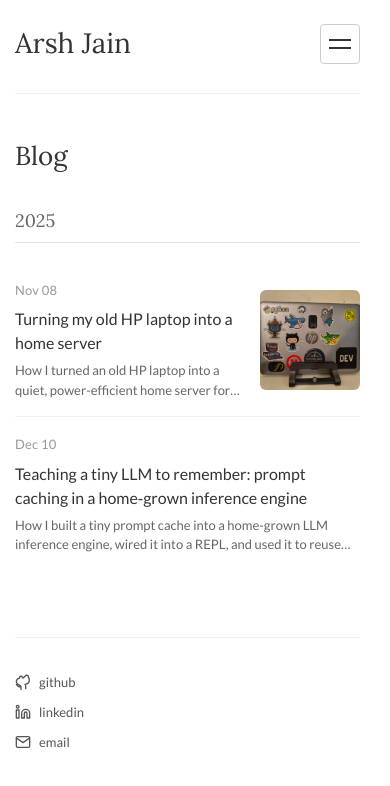
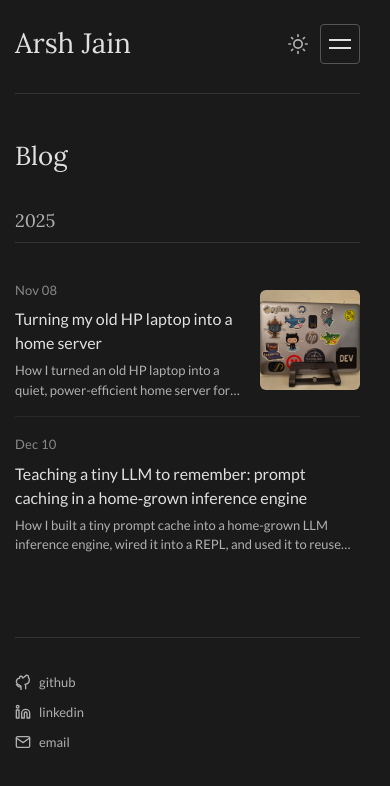
Before and after one commit to arsh14jain/arsh14jain.github.io, a React (Vite) app: page /blog in a window 390 px wide. Shown: the top 786 px of the page. Built offline with nearby package versions, Linux system fonts and the light colour scheme.

Commit message:
Add dark mode support and fix mobile controls visibility
- Add ThemeContext with dark mode default
- Add theme toggle button (desktop and mobile)
- Fix mobile controls visibility on phone screens
- Add comprehensive dark mode styles
- Reorganize CSS structure for better maintainability

```diff
--- a/src/App.jsx
+++ b/src/App.jsx
@@ -1,5 +1,6 @@
 import React from 'react';
 import { BrowserRouter as Router, Routes, Route } from 'react-router-dom';
+import { ThemeProvider } from './contexts/ThemeContext';
 import Layout from './components/Layout';
 import Home from './pages/Home';
 import Blog from './pages/Blog';
@@ -10,6 +11,7 @@ import './styles/main.css';
 
 function App() {
   return (
+    <ThemeProvider>
       <Router>
         <Layout>
           <Routes>
@@ -19,6 +21,7 @@ function App() {
           </Routes>
         </Layout>
       </Router>
+    </ThemeProvider>
   );
 }
 
--- a/src/components/Header.jsx
+++ b/src/components/Header.jsx
@@ -1,8 +1,10 @@
 import React, { useState } from 'react';
 import { Link } from 'react-router-dom';
+import { useTheme } from '../contexts/ThemeContext';
 
 const Header = () => {
   const [isMenuOpen, setIsMenuOpen] = useState(false);
+  const { isDarkMode, toggleTheme } = useTheme();
 
   const toggleMenu = () => {
     setIsMenuOpen(!isMenuOpen);
@@ -12,24 +14,57 @@ const Header = () => {
     setIsMenuOpen(false);
   };
 
+  const themeToggleButton = (
+    <button
+      className="theme-toggle"
+      onClick={toggleTheme}
+      aria-label={isDarkMode ? 'Switch to light mode' : 'Switch to dark mode'}
+      title={isDarkMode ? 'Switch to light mode' : 'Switch to dark mode'}
+    >
+      {isDarkMode ? (
+        <svg width="20" height="20" viewBox="0 0 24 24" fill="none" stroke="currentColor" strokeWidth="2" strokeLinecap="round" strokeLinejoin="round">
+          <circle cx="12" cy="12" r="5"></circle>
+          <line x1="12" y1="1" x2="12" y2="3"></line>
+          <line x1="12" y1="21" x2="12" y2="23"></line>
+          <line x1="4.22" y1="4.22" x2="5.64" y2="5.64"></line>
+          <line x1="18.36" y1="18.36" x2="19.78" y2="19.78"></line>
+          <line x1="1" y1="12" x2="3" y2="12"></line>
+          <line x1="21" y1="12" x2="23" y2="12"></line>
+          <line x1="4.22" y1="19.78" x2="5.64" y2="18.36"></line>
+          <line x1="18.36" y1="5.64" x2="19.78" y2="4.22"></line>
+        </svg>
+      ) : (
+        <svg width="20" height="20" viewBox="0 0 24 24" fill="none" stroke="currentColor" strokeWidth="2" strokeLinecap="round" strokeLinejoin="round">
+          <path d="M21 12.79A9 9 0 1 1 11.21 3 7 7 0 0 0 21 12.79z"></path>
+        </svg>
+      )}
+    </button>
+  );
+
   return (
     <header className="main-header">
       <div className="name"><Link to="/" onClick={closeMenu}>Arsh Jain</Link></div>
-      <button
-        className={`hamburger-menu ${isMenuOpen ? 'active' : ''}`}
-        onClick={toggleMenu}
-        aria-label="Toggle navigation"
-        aria-expanded={isMenuOpen}
-      >
-        <span></span>
-        <span></span>
-        <span></span>
-      </button>
       <nav className={`main-nav ${isMenuOpen ? 'active' : ''}`}>
         <ul>
           <li><Link to="/blog" onClick={closeMenu}>Blog</Link></li>
+          <li className="theme-toggle-desktop">
+            {themeToggleButton}
+          </li>
         </ul>
       </nav>
+      <div className="mobile-controls">
+        {themeToggleButton}
+        <button
+          className={`hamburger-menu ${isMenuOpen ? 'active' : ''}`}
+          onClick={toggleMenu}
+          aria-label="Toggle navigation"
+          aria-expanded={isMenuOpen}
+        >
+          <span></span>
+          <span></span>
+          <span></span>
+        </button>
+      </div>
     </header>
   );
 };
--- /dev/null
+++ b/src/contexts/ThemeContext.jsx
@@ -0,0 +1,50 @@
+import React, { createContext, useContext, useState, useEffect } from 'react';
+
+const ThemeContext = createContext();
+
+export const useTheme = () => {
+  const context = useContext(ThemeContext);
+  if (!context) {
+    throw new Error('useTheme must be used within a ThemeProvider');
+  }
+  return context;
+};
+
+export const ThemeProvider = ({ children }) => {
+  // Default to dark mode if no preference is saved
+  const [isDarkMode, setIsDarkMode] = useState(() => {
+    const saved = localStorage.getItem('theme');
+    // Default to dark mode (true) if no saved preference exists
+    const shouldBeDark = saved ? saved === 'dark' : true;
+
+    // Apply class immediately to prevent flash
+    if (shouldBeDark) {
+      document.documentElement.classList.add('dark-mode');
+    } else {
+      document.documentElement.classList.remove('dark-mode');
+    }
+
+    return shouldBeDark;
+  });
+
+  useEffect(() => {
+    // Apply theme to document
+    if (isDarkMode) {
+      document.documentElement.classList.add('dark-mode');
+      localStorage.setItem('theme', 'dark');
+    } else {
+      document.documentElement.classList.remove('dark-mode');
+      localStorage.setItem('theme', 'light');
+    }
+  }, [isDarkMode]);
+
+  const toggleTheme = () => {
+    setIsDarkMode(!isDarkMode);
+  };
+
+  return (
+    <ThemeContext.Provider value={{ isDarkMode, toggleTheme }}>
+      {children}
+    </ThemeContext.Provider>
+  );
+};
--- a/src/styles/main.css
+++ b/src/styles/main.css
@@ -48,6 +48,7 @@ ul {
     margin-bottom: 50px;
     width: 100%;
     box-sizing: border-box;
+    position: relative;
 }
 
 .main-header .name a {
@@ -58,12 +59,18 @@ ul {
     text-decoration: none;
 }
 
+.main-nav {
+    display: block;
+}
+
 .main-nav ul {
     display: flex;
 }
 
 .main-nav ul li {
     margin-left: 30px;
+    display: flex;
+    align-items: center;
 }
 
 .main-nav ul li a {
@@ -123,6 +130,39 @@ ul {
 .hamburger-menu.active span:nth-child(3) {
     bottom: 50%;
     transform: translate(-50%, 50%) rotate(-45deg);
+}
+
+/* Theme Toggle Button and Mobile Controls */
+.mobile-controls {
+    display: none;
+    align-items: center;
+    gap: 12px;
+}
+
+.theme-toggle {
+    background: none;
+    border: none;
+    padding: 0;
+    cursor: pointer;
+    display: flex;
+    align-items: center;
+    justify-content: center;
+    transition: all 0.2s ease;
+    color: #555;
+}
+
+.theme-toggle:hover {
+    color: #0077cc;
+}
+
+.theme-toggle svg {
+    width: 20px;
+    height: 20px;
+}
+
+.theme-toggle-desktop {
+    display: flex;
+    align-items: center;
 }
 
 /* Content */
@@ -539,12 +579,32 @@ ul {
         font-size: 28px;
     }
 
-    .hamburger-menu {
-        display: block;
+    .main-header .mobile-controls {
+        display: flex !important;
+        align-items: center;
+        gap: 12px;
+        visibility: visible !important;
+        opacity: 1 !important;
+    }
+
+    .main-header .mobile-controls .hamburger-menu {
+        display: block !important;
+        visibility: visible !important;
+        opacity: 1 !important;
+    }
+
+    .main-header .mobile-controls .theme-toggle {
+        display: flex !important;
+        visibility: visible !important;
+        opacity: 1 !important;
+    }
+
+    .theme-toggle-desktop {
+        display: none !important;
     }
 
     .main-nav {
-        display: none;
+        display: none !important;
         position: absolute;
         top: 80px;
         left: 0;
@@ -556,7 +616,7 @@ ul {
     }
 
     .main-nav.active {
-        display: block;
+        display: block !important;
     }
 
     .main-nav ul {
@@ -696,3 +756,163 @@ ul {
         font-size: 22px;
     }
 }
+
+/* Dark Mode Styles */
+.dark-mode {
+    color-scheme: dark;
+}
+
+.dark-mode body {
+    background-color: #1a1a1a;
+    color: #e0e0e0;
+}
+
+.dark-mode .main-header {
+    border-bottom-color: #333;
+}
+
+.dark-mode .main-header .name a {
+    color: #e0e0e0;
+}
+
+.dark-mode .main-nav ul li a {
+    color: #b0b0b0;
+}
+
+.dark-mode .hamburger-menu {
+    border-color: #555;
+}
+
+.dark-mode .hamburger-menu span {
+    background-color: #e0e0e0;
+}
+
+.dark-mode .theme-toggle {
+    color: #b0b0b0;
+}
+
+.dark-mode .theme-toggle:hover {
+    color: #5a9fd4;
+}
+
+.dark-mode a {
+    color: #5a9fd4;
+}
+
+.dark-mode a:hover {
+    color: #7bb3e0;
+}
+
+.dark-mode .content .about-text p {
+    color: #e0e0e0;
+}
+
+.dark-mode .blog-page-title {
+    color: #e0e0e0;
+}
+
+.dark-mode .blog-year {
+    color: #b0b0b0;
+    border-bottom-color: #333;
+}
+
+.dark-mode .blog-post-item {
+    border-bottom-color: #2a2a2a;
+}
+
+.dark-mode .blog-post-item:hover {
+    background-color: #252525;
+}
+
+.dark-mode .blog-post-date {
+    color: #888;
+}
+
+.dark-mode .blog-post-title {
+    color: #e0e0e0;
+}
+
+.dark-mode .blog-post-item:hover .blog-post-title {
+    color: #5a9fd4;
+}
+
+.dark-mode .blog-post-description {
+    color: #b0b0b0;
+}
+
+.dark-mode .blog-post-image-wrapper {
+    background-color: #2a2a2a;
+}
+
+.dark-mode .post-header h1 {
+    color: #e0e0e0;
+}
+
+.dark-mode .post-meta {
+    color: #b0b0b0;
+}
+
+.dark-mode .post-content {
+    color: #e0e0e0;
+}
+
+.dark-mode .post-content h2 {
+    color: #e0e0e0;
+}
+
+.dark-mode .post-content code {
+    background-color: #2a2a2a;
+    color: #e83e8c;
+}
+
+.dark-mode .post-content pre {
+    background-color: #252525;
+    border-color: #333;
+}
+
+.dark-mode .post-content pre code {
+    color: #e0e0e0;
+}
+
+.dark-mode .post-content blockquote {
+    border-left-color: #5a9fd4;
+    color: #b0b0b0;
+}
+
+.dark-mode .post-content table th {
+    background-color: #2a2a2a;
+    border-color: #333;
+}
+
+.dark-mode .post-content table td {
+    border-color: #333;
+}
+
+.dark-mode .post-content table tr:nth-child(even) {
+    background-color: #252525;
+}
+
+.dark-mode .post-content hr {
+    border-top-color: #333;
+}
+
+.dark-mode .main-footer {
+    border-top-color: #333;
+    color: #b0b0b0;
+}
+
+.dark-mode .footer-links a {
+    color: #b0b0b0;
+}
+
+.dark-mode .footer-links a:hover {
+    color: #e0e0e0;
+}
+
+/* Responsive dark mode adjustments */
+@media (max-width: 768px) {
+    .dark-mode .main-nav {
+        background: #1a1a1a;
+        box-shadow: 0 2px 4px rgba(0,0,0,0.3);
+    }
+}
```
Lines whose indentation alone changed are shown as unchanged.
